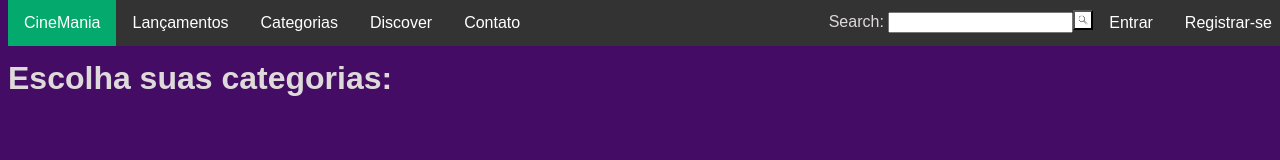
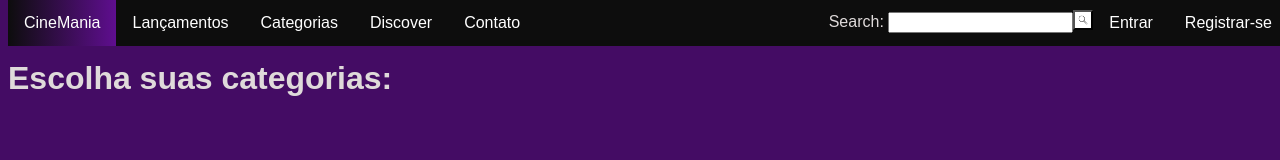
Before and after one commit to SmartProgSolutions/CineMania, a website: page preferences/index.html in a window 1280 px wide. Drawn offline with Linux system fonts and the light colour scheme; no server answers; files whose address does not match are found by name.

Commit message:
Mudança de cor navbar

```diff
--- a/preferences/index.html
+++ b/preferences/index.html
@@ -5,6 +5,7 @@
     <meta name="viewport" content="width=device-width, initial-scale=1.0">
     <title>Categorias</title>
     <link rel="stylesheet" href="./assets/css/styles.css">
+    <link rel="stylesheet" href="../../navbar/assets/css/style.css">
 </head>
 <body>
 
```
